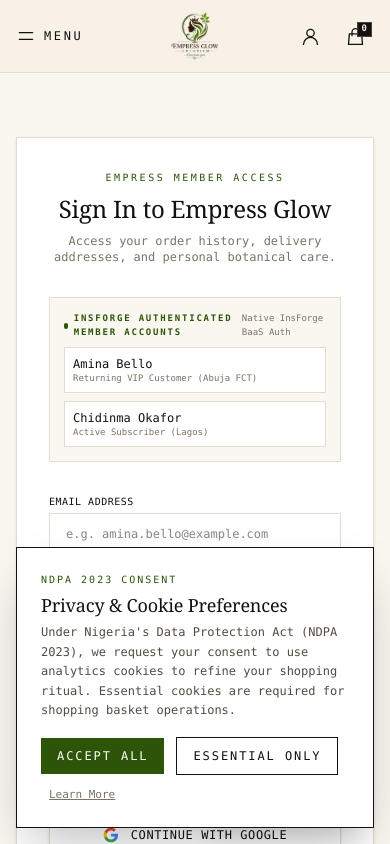
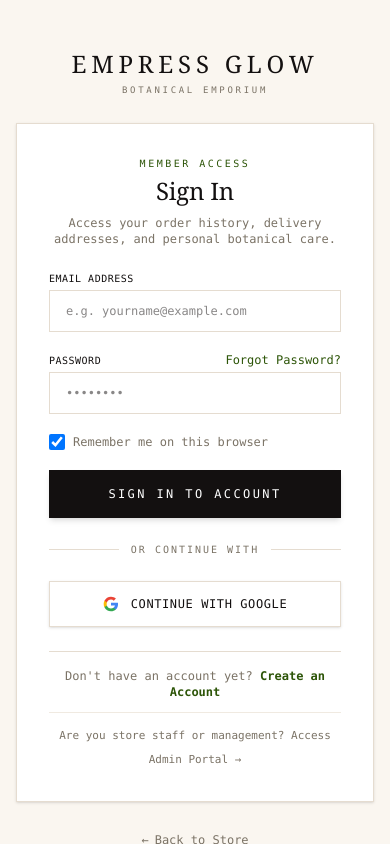
Before and after one commit to joey-stack/empress-glow, a Next.js app: page /login in a window 390 px wide. Shown: the top 844 px of the page. Built offline with nearby package versions, Linux system fonts and the light colour scheme; a web font is replaced by a local one.

Commit message:
fix(auth): hide navbar and footer on sign-in page and remove demo users

```diff
--- a/app/api/auth/oauth/google/route.ts
+++ b/app/api/auth/oauth/google/route.ts
@@ -1,6 +1,8 @@
 import { NextResponse, type NextRequest } from 'next/server';
 import { cookies } from 'next/headers';
 import { createAuthActions } from '@insforge/sdk/ssr';
+
+export const dynamic = 'force-dynamic';
 
 export async function GET(request: NextRequest) {
   try {
--- a/app/login/page.tsx
+++ b/app/login/page.tsx
@@ -3,25 +3,6 @@
 import { useState } from 'react';
 import Link from 'next/link';
 import { useRouter } from 'next/navigation';
-
-interface CustomerPreset {
-  name: string;
-  email: string;
-  note: string;
-}
-
-const DEMO_CUSTOMERS: CustomerPreset[] = [
-  {
-    name: 'Amina Bello',
-    email: 'amina.bello@example.com',
-    note: 'Returning VIP Customer (Abuja FCT)',
-  },
-  {
-    name: 'Chidinma Okafor',
-    email: 'chidinma.okafor@example.com',
-    note: 'Active Subscriber (Lagos)',
-  },
-];
 
 export default function LoginPage() {
   const router = useRouter();
@@ -30,12 +11,6 @@
   const [rememberMe, setRememberMe] = useState(true);
   const [loading, setLoading] = useState(false);
   const [error, setError] = useState<string | null>(null);
-
-  const fillCustomerPreset = (customerEmail: string) => {
-    setEmail(customerEmail);
-    setPassword('password123');
-    setError(null);
-  };
 
   const handleSubmit = async (e: React.FormEvent) => {
     e.preventDefault();
@@ -65,49 +40,31 @@
   };
 
   return (
-    <div className="min-h-[85vh] flex items-center justify-center py-16 px-4 sm:px-6 lg:px-8 bg-[#faf6f0]">
-      <div className="max-w-md w-full space-y-8 bg-white p-8 sm:p-10 rounded-none border border-[#e5dcd0] shadow-sm">
+    <div className="min-h-screen flex flex-col items-center justify-center py-12 px-4 sm:px-6 lg:px-8 bg-[#faf6f0]">
+      {/* Brand Header */}
+      <div className="mb-6 text-center">
+        <Link href="/" className="inline-block group">
+          <span className="font-serif text-2xl sm:text-3xl tracking-[0.2em] text-[#131010] uppercase group-hover:text-[#2d5508] transition-colors">
+            Empress Glow
+          </span>
+          <span className="block font-mono text-[9px] uppercase tracking-[0.3em] text-[#7b7366] mt-1">
+            Botanical Emporium
+          </span>
+        </Link>
+      </div>
+
+      <div className="max-w-md w-full space-y-6 bg-white p-8 sm:p-10 rounded-none border border-[#e5dcd0] shadow-sm">
         {/* Header */}
         <div className="text-center">
           <span className="font-mono text-[10px] uppercase tracking-[0.25em] text-[#2d5508] block">
-            Empress Member Access
+            Member Access
           </span>
-          <h1 className="mt-2 text-2xl sm:text-3xl font-serif text-[#131010]">
-            Sign In to Empress Glow
+          <h1 className="mt-1 text-2xl sm:text-3xl font-serif text-[#131010]">
+            Sign In
           </h1>
           <p className="mt-2 font-mono text-xs text-[#7b7366]">
             Access your order history, delivery addresses, and personal botanical care.
           </p>
-        </div>
-
-        {/* InsForge Customer Preset Accounts */}
-        <div className="bg-[#faf6f0] border border-[#e5dcd0] p-3.5 space-y-2">
-          <div className="flex items-center justify-between">
-            <span className="font-mono text-[9px] uppercase tracking-[0.2em] text-[#2d5508] font-bold flex items-center gap-1.5">
-              <span className="w-1.5 h-1.5 rounded-full bg-[#2d5508] animate-pulse" />
-              InsForge Authenticated Member Accounts
-            </span>
-            <span className="font-mono text-[9px] text-[#7b7366]">
-              Native InsForge BaaS Auth
-            </span>
-          </div>
-          <div className="grid grid-cols-1 sm:grid-cols-2 gap-2">
-            {DEMO_CUSTOMERS.map((cust) => (
-              <button
-                key={cust.email}
-                type="button"
-                onClick={() => fillCustomerPreset(cust.email)}
-                className={`text-left p-2 border font-mono text-xs transition-colors ${
-                  email === cust.email
-                    ? 'border-[#2d5508] bg-white text-[#2d5508] font-semibold'
-                    : 'border-[#e5dcd0] bg-white hover:border-[#2d5508] text-[#131010]'
-                }`}
-              >
-                <div className="truncate font-medium">{cust.name}</div>
-                <div className="text-[9px] text-[#7b7366] truncate">{cust.note}</div>
-              </button>
-            ))}
-          </div>
         </div>
 
         {/* Error Alert */}
@@ -128,7 +85,7 @@
               required
               value={email}
               onChange={(e) => setEmail(e.target.value)}
-              placeholder="e.g. amina.bello@example.com"
+              placeholder="e.g. yourname@example.com"
               className="w-full px-4 py-3 rounded-none border border-[#e5dcd0] focus:outline-none focus:border-[#2d5508] font-mono text-xs text-[#131010] bg-white"
             />
           </div>
@@ -233,6 +190,16 @@
           </div>
         </div>
       </div>
+
+      {/* Return to store */}
+      <div className="mt-6 text-center">
+        <Link
+          href="/"
+          className="font-mono text-xs text-[#7b7366] hover:text-[#131010] transition-colors inline-flex items-center gap-1.5"
+        >
+          <span>←</span> Back to Store
+        </Link>
+      </div>
     </div>
   );
 }
--- a/app/register/page.tsx
+++ b/app/register/page.tsx
@@ -59,14 +59,26 @@
   };
 
   return (
-    <div className="min-h-[85vh] flex items-center justify-center py-16 px-4 sm:px-6 lg:px-8 bg-[#faf6f0]">
-      <div className="max-w-md w-full space-y-8 bg-white p-8 sm:p-10 rounded-none border border-[#e5dcd0]">
+    <div className="min-h-screen flex flex-col items-center justify-center py-12 px-4 sm:px-6 lg:px-8 bg-[#faf6f0]">
+      {/* Brand Header */}
+      <div className="mb-6 text-center">
+        <Link href="/" className="inline-block group">
+          <span className="font-serif text-2xl sm:text-3xl tracking-[0.2em] text-[#131010] uppercase group-hover:text-[#2d5508] transition-colors">
+            Empress Glow
+          </span>
+          <span className="block font-mono text-[9px] uppercase tracking-[0.3em] text-[#7b7366] mt-1">
+            Botanical Emporium
+          </span>
+        </Link>
+      </div>
+
+      <div className="max-w-md w-full space-y-6 bg-white p-8 sm:p-10 rounded-none border border-[#e5dcd0] shadow-sm">
         <div className="text-center">
           <span className="font-mono text-[10px] uppercase tracking-[0.25em] text-[#2d5508] block">
             Join The Empress Family
           </span>
-          <h1 className="mt-2 text-2xl sm:text-3xl font-serif text-[#131010]">
-            Create Empress Account
+          <h1 className="mt-1 text-2xl sm:text-3xl font-serif text-[#131010]">
+            Create Account
           </h1>
           <p className="mt-2 font-mono text-xs text-[#7b7366]">
             Create your personal customer profile for saved addresses, order tracking, and tailored botanical rituals.
@@ -231,6 +243,16 @@
           </p>
         </div>
       </div>
+
+      {/* Return to store */}
+      <div className="mt-6 text-center">
+        <Link
+          href="/"
+          className="font-mono text-xs text-[#7b7366] hover:text-[#131010] transition-colors inline-flex items-center gap-1.5"
+        >
+          <span>←</span> Back to Store
+        </Link>
+      </div>
     </div>
   );
 }
--- a/components/layout/store-chrome.tsx
+++ b/components/layout/store-chrome.tsx
@@ -12,9 +12,14 @@
 export function StoreChrome({ children }: { children: React.ReactNode }) {
   const pathname = usePathname();
   const isAdmin = pathname?.startsWith('/admin');
+  const isAuthPage = pathname === '/login' || pathname === '/register';
 
-  if (isAdmin) {
-    return <div className="min-h-screen w-full bg-[#f6f6f7] text-[#1a1a1a]">{children}</div>;
+  if (isAdmin || isAuthPage) {
+    return (
+      <div className={`min-h-screen w-full ${isAuthPage ? 'bg-[#faf6f0]' : 'bg-[#f6f6f7]'} text-[#1a1a1a]`}>
+        {children}
+      </div>
+    );
   }
 
   return (
```
